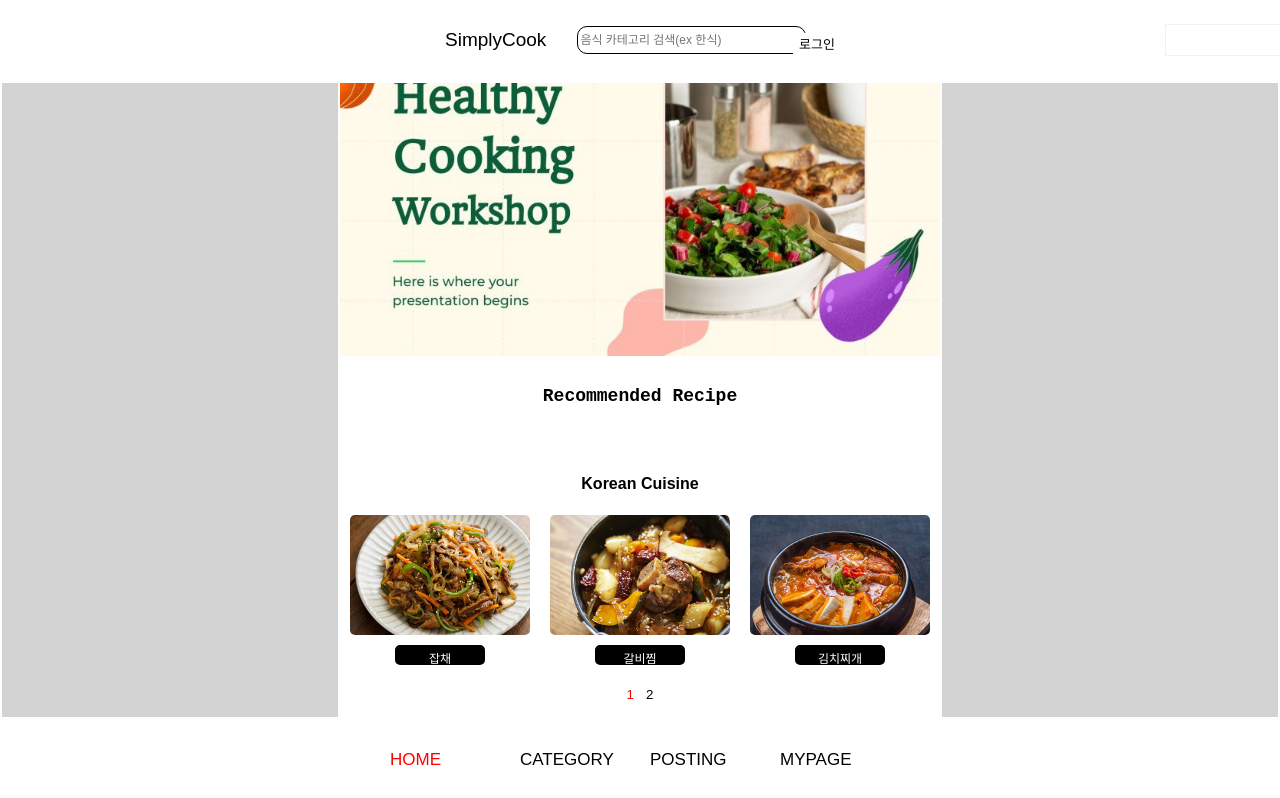
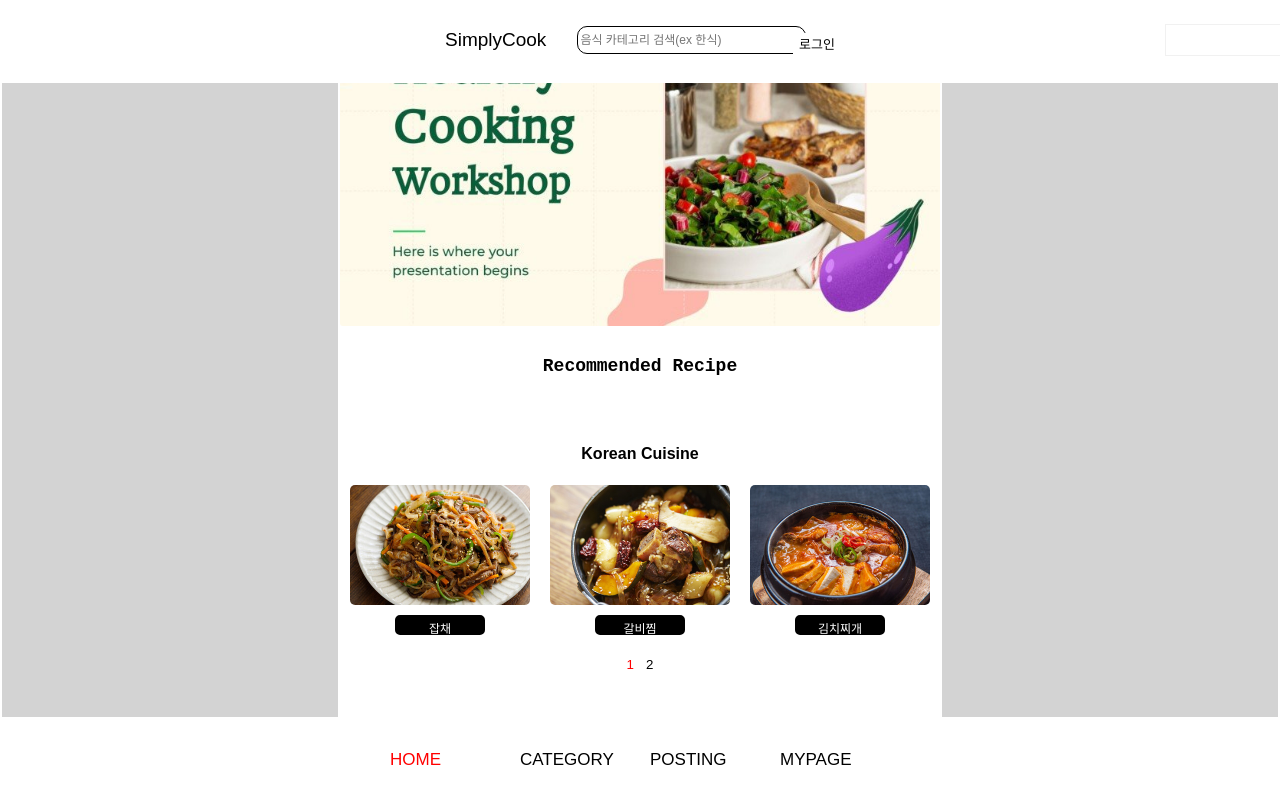
Before and after one commit to bakuuuuuuu/recipe-share-platform, a React (Create React App) app: page / in a window 1280 px wide. Shown: the top 798 px of the page. Built offline with nearby package versions, Linux system fonts and the light colour scheme.

Commit message:
메인 되돌리기

```diff
--- a/src/page/CorePage.jsx
+++ b/src/page/CorePage.jsx
@@ -18,7 +18,6 @@ const CorepageStyles ={
     display: 'flex',
     flexDirection: 'column', // 자식 요소를 세로로 배치
     alignItems: 'center', // 가운데 정렬
-    paddingTop:"60px",
   },
 
   //사이드 영역 styles
```
